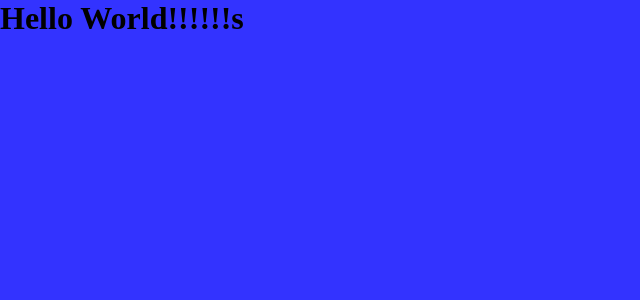
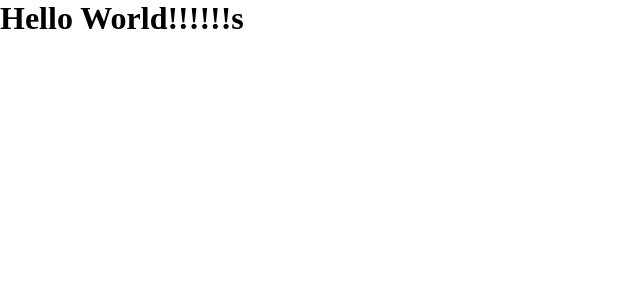
Before and after one commit to JoaoTony/jt-extreme, a Next.js app: page / in a window 1280 px wide. Shown: the top 300 px of the page, without its empty margins (0-640 px from the left). Built offline with nearby package versions, Linux system fonts and the light colour scheme.

Commit message:
feat: add default colors theme

```diff
--- /dev/null
+++ b/config/themes/default-colors.ts
@@ -0,0 +1,5 @@
+export const DEFUALT_COLORS = {
+  black01: '#000000',
+  white01: '#FFFF',
+  pink01: '#f59',
+}
--- a/views/landing-page/landing-page.styles.ts
+++ b/views/landing-page/landing-page.styles.ts
@@ -1,7 +1,8 @@
 import styled from "styled-components";
+import { DEFUALT_COLORS } from "../../config/themes/default-colors";
 
 export const Container = styled.div`
   width: 100%;
   min-height: 100vh;
-  background-color: #33f;
+  background-color: ${DEFUALT_COLORS.white01};
 `
```
